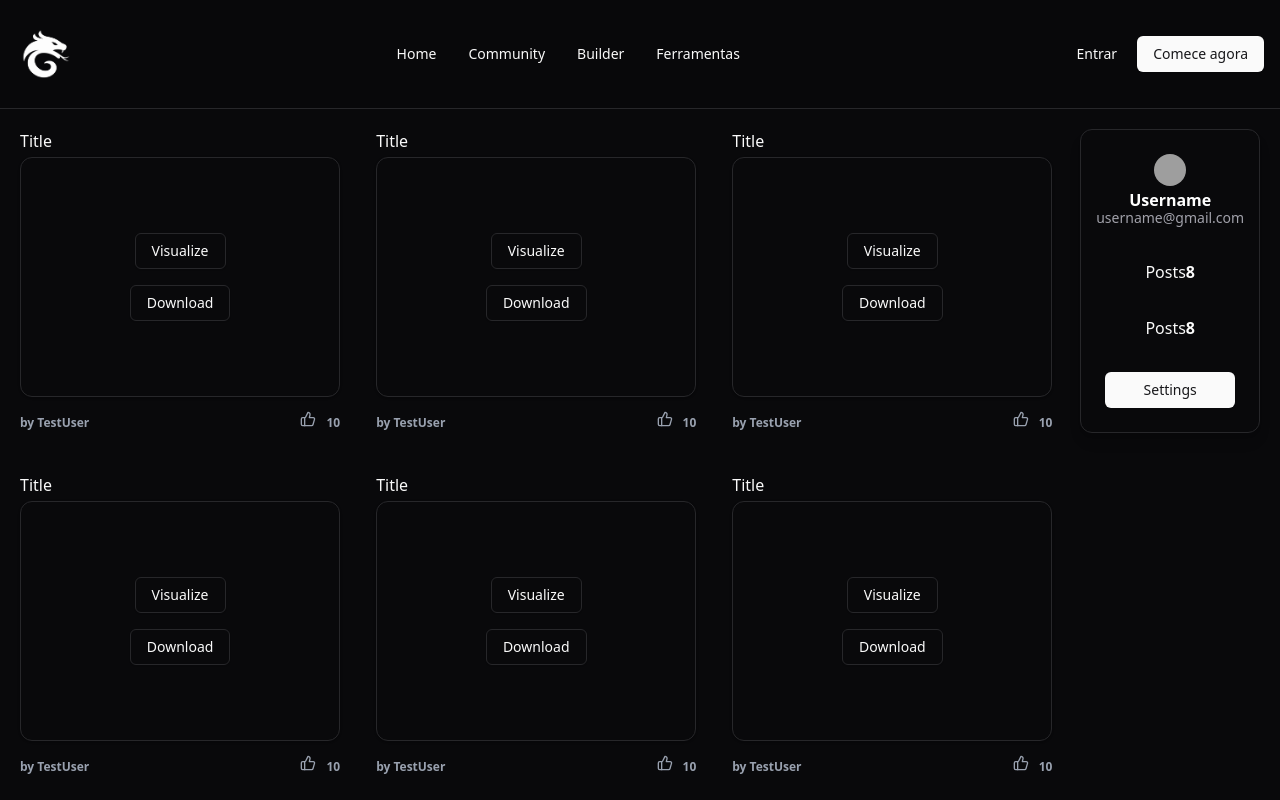
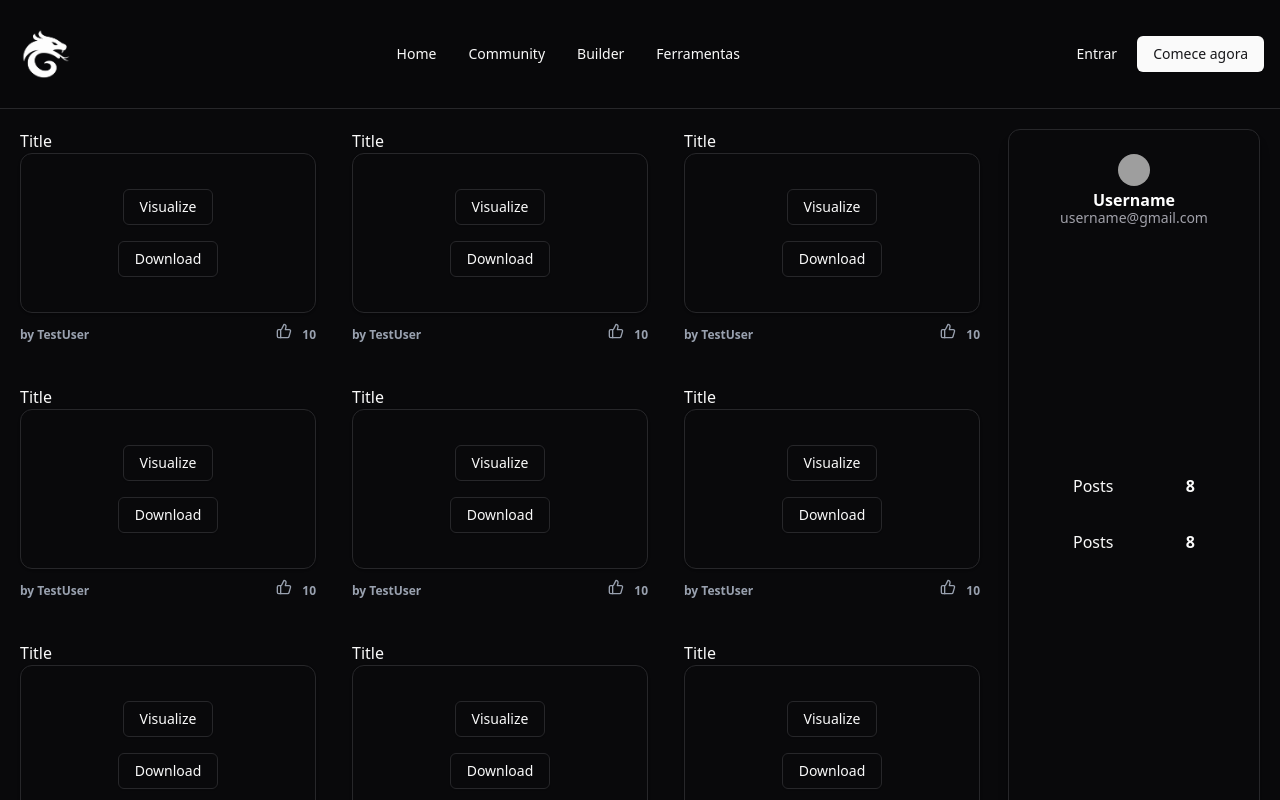
Before and after one commit to degui1/codeflow, a React (Vite) app: page /profile in a window 1280 px wide. Shown: the top 800 px of the page. Built offline with nearby package versions, Linux system fonts and the light colour scheme; grey boxes are pictures that could not be loaded.

Commit message:
pagina profile

```diff
--- a/src/layouts/core/index.tsx
+++ b/src/layouts/core/index.tsx
@@ -7,8 +7,9 @@ export function CoreLayout() {
       <div className="sticky top-0 z-50 w-full">
         <Header />
       </div>
-
-      <Outlet />
+      <div className="flex flex-1 flex-col">
+        <Outlet />
+      </div>
     </div>
   )
 }
--- a/src/pages/profile/profile.tsx
+++ b/src/pages/profile/profile.tsx
@@ -1,4 +1,3 @@
-import { AvatarFallback, AvatarImage } from '@radix-ui/react-avatar'
 import { ThumbsUp } from 'lucide-react'
 
 import { Button } from '@/components/ui/button'
@@ -10,13 +9,13 @@ import {
   CardHeader,
   CardTitle,
 } from '@/components/ui/card'
-import { Avatar } from '@/components/ui/avatar'
+import { Avatar, AvatarFallback, AvatarImage } from '@/components/ui/avatar'
 
 export function Profile() {
   return (
-    <div className="m-5 flex flex-col gap-7 space-y-5 md:flex-row-reverse">
-      <aside className="flex-1">
-        <Card className="flex w-full flex-col items-center justify-between p-6 shadow-lg">
+    <div className="flex w-full max-w-[1360px] flex-1 flex-col gap-7 p-5 lg:flex-row-reverse lg:self-center">
+      <aside className="flex w-full flex-col items-center justify-between space-y-5 sm:flex-1 md:space-y-0 lg:max-w-[300px]">
+        <Card className="flex w-full flex-col items-center justify-between p-6 shadow-lg md:h-full">
           <CardHeader className="flex flex-col items-center">
             <Avatar>
               <AvatarImage src="https://github.com/shadcn.png" alt="@shadcn" />
@@ -47,16 +46,16 @@ export function Profile() {
         </Card>
       </aside>
 
-      <main className="grid w-full grid-cols-1 gap-9 sm:grid-cols-2 xl:grid-cols-3">
+      <main className="grid w-full max-w-[960px] grid-cols-1 gap-9 sm:grid-cols-2 xl:grid-cols-3">
         {[1, 2, 3, 4, 5, 6, 7, 8, 9].map((_, i) => {
           return (
-            <article key={i} className="space-y-1">
+            <article key={i} className="">
               <header>
                 <h1>Title</h1>
               </header>
 
-              <main>
-                <Card className="flex h-60 flex-col justify-between p-4">
+              <main className="">
+                <Card className="flex h-60 flex-col justify-between p-4 md:h-40">
                   <div className="flex w-full flex-1 flex-col items-center justify-center gap-4 px-4 text-center">
                     <Button variant="outline">Visualize</Button>
                     <Button variant="outline">Download</Button>
@@ -64,7 +63,7 @@ export function Profile() {
                 </Card>
               </main>
 
-              <footer className="flex w-full items-baseline justify-between gap-15 text-xs">
+              <footer className="flex w-full items-baseline justify-between text-xs">
                 <span className="text-left font-bold text-gray-400">
                   by TestUser
                 </span>
```
